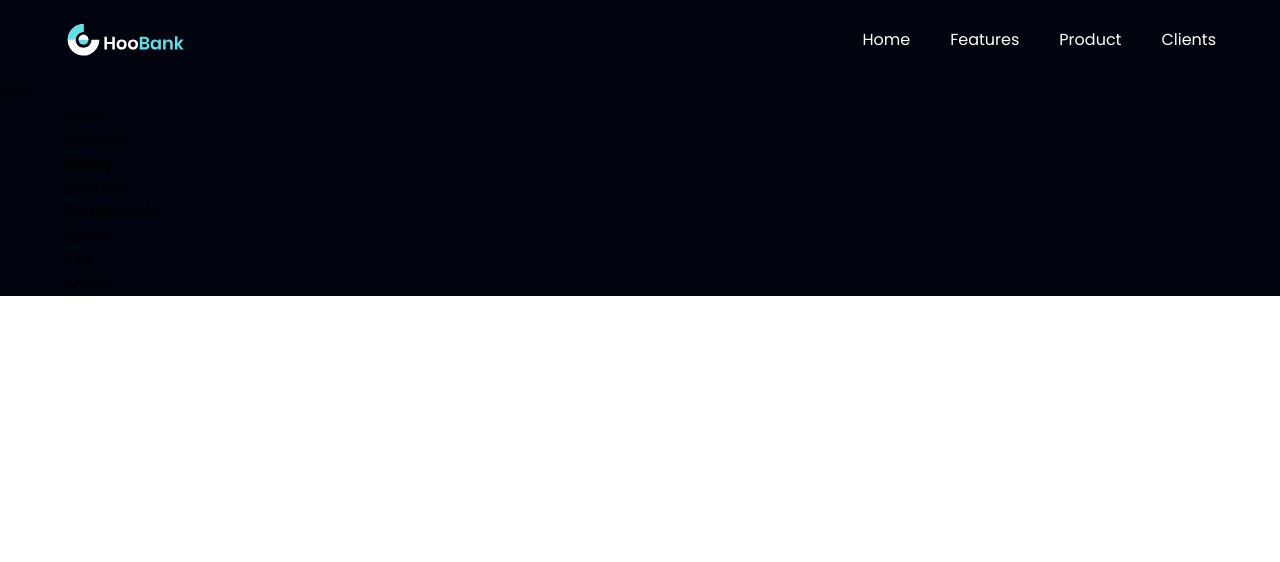
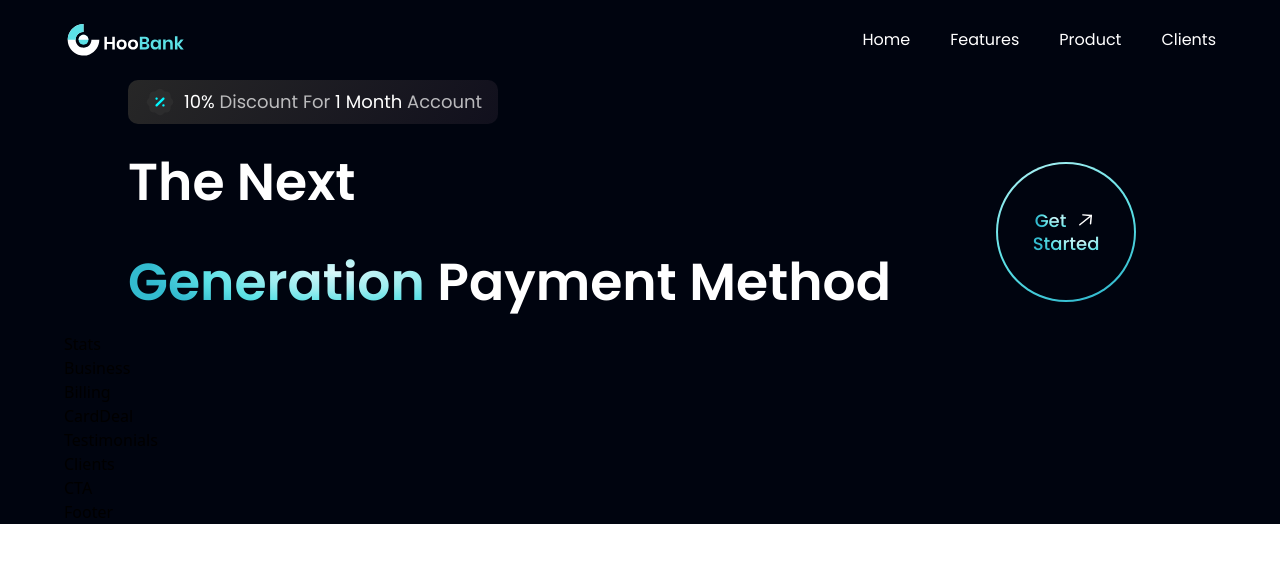
Before and after one commit to gedeon809/modern-UI-UX-website-React-Tailwind, a React (Vite) app: page / in a window 1280 px wide. Shown: the top 562 px of the page. Built offline with nearby package versions, Linux system fonts and the light colour scheme.

Commit message:
building the GetStarted component

```diff
--- a/src/components/GetStarted.jsx
+++ b/src/components/GetStarted.jsx
@@ -1,7 +1,28 @@
 import React from 'react';
+import { arrowUp } from '../assets';
+import styles from '../style';
 
-const GetStarted = () => {
-  return <div>GetStarted</div>;
-};
-
+const GetStarted = () => (
+  <div
+    className={`${styles.flexCenter} w-[140px] h-[140px] rounded-full bg-blue-gradient p-[2px] cursor-pointer`}
+  >
+    <div
+      className={`${styles.flexCenter} flex-col bg-primary w-[100%] h-[100%] rounded-full`}
+    >
+      <div className={`${styles.flexStart} flex-row`}>
+        <p className="font-poppins font-medium text-[18px] leading-[23px] mr-2">
+          <span className="text-gradient">Get</span>
+        </p>
+        <img
+          src={arrowUp}
+          alt="arrow"
+          className="w-[23px] h-[23px] object-contain"
+        />
+      </div>
+      <p className="font-poppins font-medium text-[18px] leading-[23px]">
+        <span className="text-gradient">Started</span>
+      </p>
+    </div>
+  </div>
+);
 export default GetStarted;
--- a/src/components/Hero.jsx
+++ b/src/components/Hero.jsx
@@ -1,7 +1,31 @@
 import React from 'react';
+import { discount } from '../assets';
+import styles from '../style';
+import GetStarted from './GetStarted';
 
-const Hero = () => {
-  return <div>Hero</div>;
-};
+const Hero = () => (
+  <section id="home" className={`flex md:flex-row flex-col ${styles.paddingX}`}>
+    <div
+      className={`flex-1 ${styles.flexStart} flex-col xl:px-0 sm:px-16 px-6`}
+    >
+      <div className="flex flex-row items-center py-[6px] px-4 bg-discount-gradient rounded-[10px]  mb-2">
+        <img src={discount} alt="discount" className="w-[32px] h-[32px]" />
+        <p className={`${styles.paragraph} ml-2`}>
+          <span className="text-white">10%</span> Discount For{' '}
+          <span className="text-white">1 Month</span> Account
+        </p>
+      </div>
+      <div className="flex flex-row justify-between items-center w-full ">
+        <h1 className="flex-1 font-poppins font-semibold ss:text-[72pxx] text-[52px] text-white ss:leading-[100px] leading-[75px]">
+          The Next <br className="sm:block hidden" />{' '}
+          <span className="text-gradient">Generation</span> Payment Method
+        </h1>
+        <div className="ss:flex hidden md:mr-4 mr-0">
+          <GetStarted />
+        </div>
+      </div>
+    </div>
+  </section>
+);
 
 export default Hero;
```
